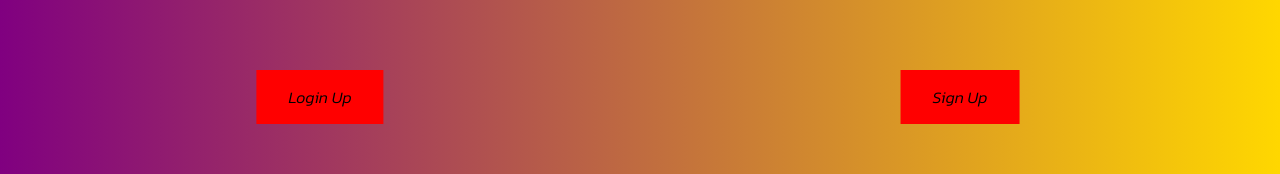
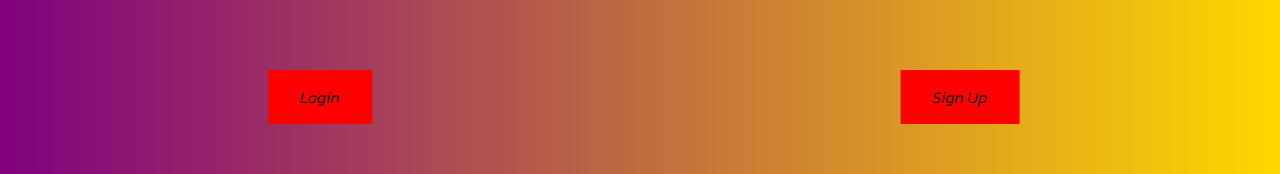
Before and after one commit to ChaiYongKang8288/Asg1, a plain HTML site: page loginpage.html in a window 1280 px wide. Shown: the part 303-477 px from the top of the page. Drawn offline with Linux system fonts and the light colour scheme.

Commit message:
touch-ups

```diff
--- a/loginpage.html
+++ b/loginpage.html
@@ -46,7 +46,7 @@
             </div>
 
             <div class="centered">
-                <a href="login.html"><button class="button">Login Up</button></a>
+                <a href="login.html"><button class="button">Login </button></a>
 
             </div>
             <div class="centered1">
```
Also changed, not shown: login.html (+2 -2 lines).
